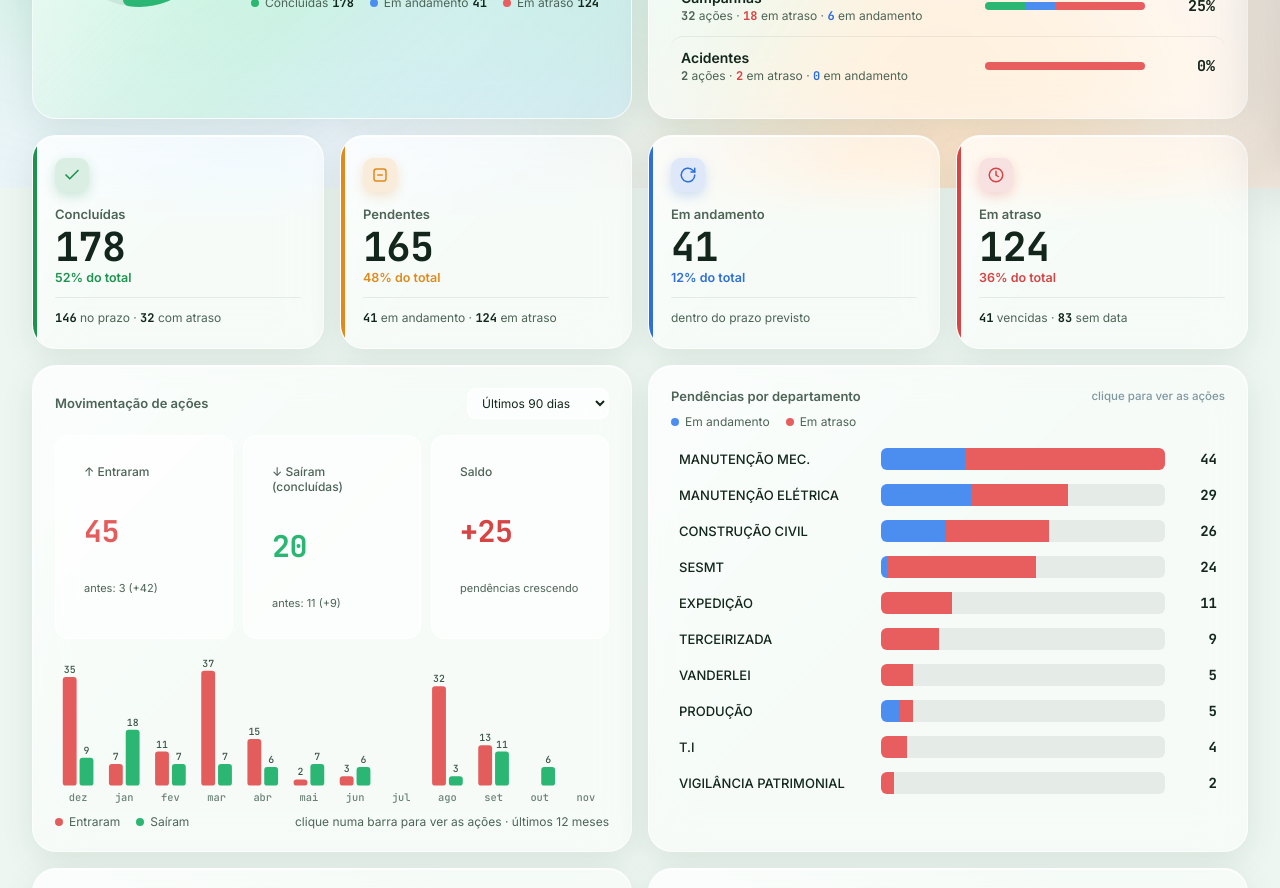
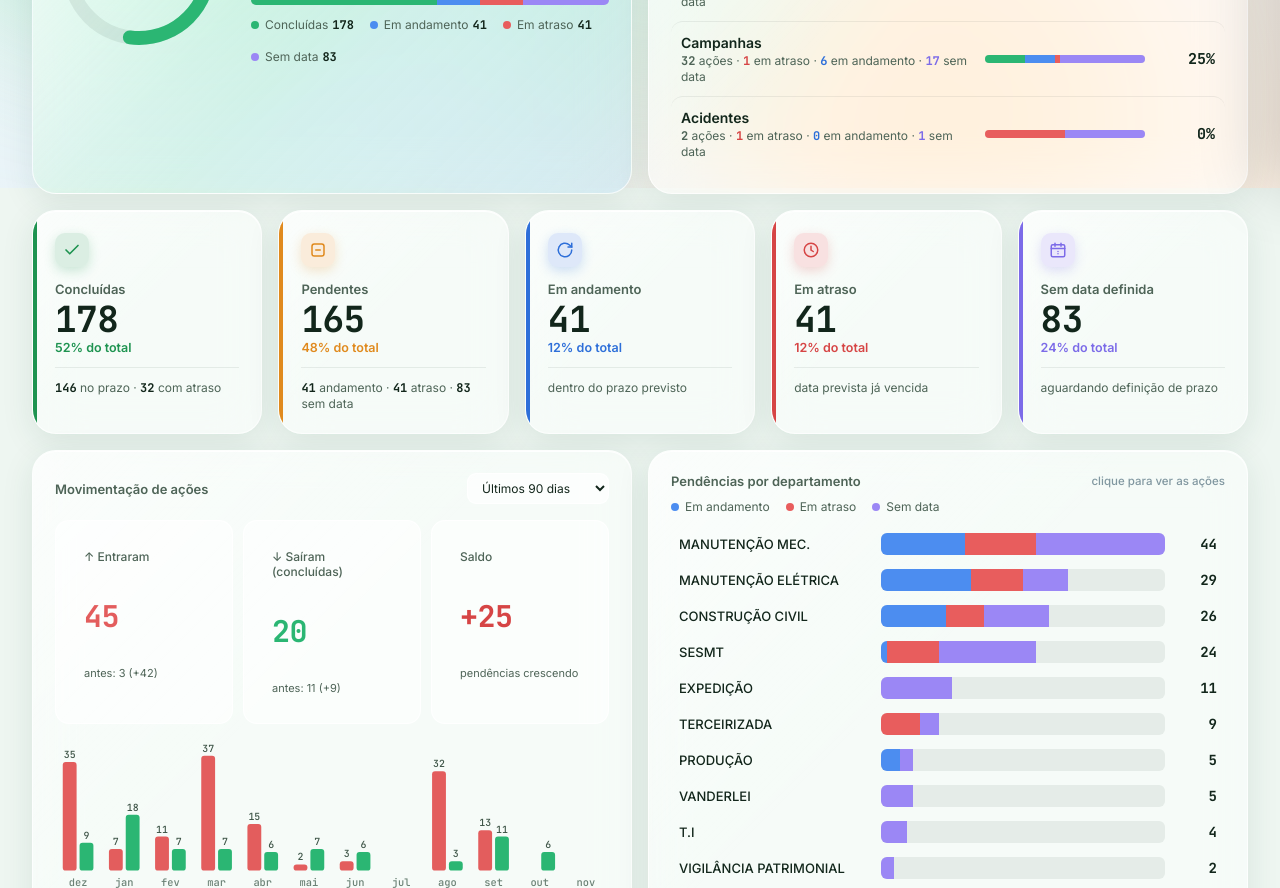
Before and after one commit to Geanfer10/Plano-Acoes-SESMT, a plain HTML site: page index.html in a window 1280 px wide. Shown: the part 612-1500 px from the top of the page. Drawn offline with Linux system fonts and the light colour scheme.

Commit message:
KPI próprio para ações sem data definida (separado de Em atraso)
Co-Authored-By: Claude Opus 5.5 <noreply@anthropic.com>
Claude-Session: https://claude.ai/code/session_01CJjUCdtFo1d9wSr2r7JDeQ

```diff
--- a/index.html
+++ b/index.html
@@ -352,6 +352,14 @@ svg:hover .barra:not(:hover) .bar{opacity:.55}
 .ty small{font-size:10.5px;color:var(--mute)}
 .locs{grid-template-columns:repeat(3,1fr)}
 @media(max-width:1180px){.locs{grid-template-columns:1fr 1fr}}
+
+.kpirow{display:grid;grid-template-columns:repeat(5,1fr);gap:16px}
+.kpirow .kpi{grid-column:auto}
+.kpirow .kpi .v{font-size:36px}
+@media(max-width:1180px){.kpirow{grid-template-columns:repeat(3,1fr)}}
+@media(max-width:640px){.kpirow{grid-template-columns:1fr 1fr}}
+
+.p-sd{background:rgba(124,107,232,.14);color:#6D5BD8}
 </style>
 </head>
 <body>
@@ -402,7 +410,7 @@ const ACOES = RAW.map(a => {
   if (t) s = (p && t > p) ? 'exec_atraso' : 'executada';
   else if (p) s = p < HOJE ? 'atrasada' : 'andamento';
   else s = 'sem_data';
-  const grupo = (s==='executada'||s==='exec_atraso') ? 'concluida' : s==='andamento' ? 'andamento' : 'atraso';
+  const grupo = (s==='executada'||s==='exec_atraso') ? 'concluida' : s==='andamento' ? 'andamento' : s==='sem_data' ? 'semdata' : 'atraso';
   const diasAtraso = s==='atrasada' ? Math.round((HOJE-p)/DIA) : null;
   return {...a, s, grupo, diasAtraso};
 });
@@ -416,7 +424,7 @@ const ORIGENS = {
 };
 const ABAS = [['geral','Visão geral'],['CIPA','CIPA'],['AUD','Auditoria Comportamental'],['COMITE','Comitê de Segurança'],['CAMPANHA','Campanhas'],['ACIDENTE','Acidentes']];
 const ABAS_ORIGEM = ABAS.slice(1).map(x=>x[0]);
-const COR = {concluida:'#2BB673', andamento:'#4C8DF0', atraso:'#E85D5D'};
+const COR = {concluida:'#2BB673', andamento:'#4C8DF0', atraso:'#E85D5D', semdata:'#9B87F5'};
 const STX = {executada:['Concluída','p-ok'], exec_atraso:['Concluída c/ atraso','p-ok'], andamento:['Em andamento','p-and'], atrasada:['Atrasada','p-atr'], sem_data:['Sem data definida','p-sd']};
 const MES = ['jan','fev','mar','abr','mai','jun','jul','ago','set','out','nov','dez'];
 const ICO = {
@@ -424,6 +432,7 @@ const ICO = {
   concluida:'<svg width="18" height="18" viewBox="0 0 24 24" fill="none" stroke="currentColor" stroke-width="2.2" stroke-linecap="round" stroke-linejoin="round"><path d="M20 6 9 17l-5-5"/></svg>',
   pendente:'<svg width="18" height="18" viewBox="0 0 24 24" fill="none" stroke="currentColor" stroke-width="2" stroke-linecap="round"><rect x="4" y="4" width="16" height="16" rx="3"/><path d="M9 12h6"/></svg>',
   andamento:'<svg width="18" height="18" viewBox="0 0 24 24" fill="none" stroke="currentColor" stroke-width="2" stroke-linecap="round"><path d="M21 12a9 9 0 1 1-3-6.7L21 8"/><path d="M21 3v5h-5"/></svg>',
+  semdata:'<svg width="18" height="18" viewBox="0 0 24 24" fill="none" stroke="currentColor" stroke-width="2" stroke-linecap="round"><rect x="3" y="5" width="18" height="16" rx="2"/><path d="M3 10h18M8 3v4M16 3v4"/><path d="M12 14v.01M12 17v.01"/></svg>',
   atraso:'<svg width="18" height="18" viewBox="0 0 24 24" fill="none" stroke="currentColor" stroke-width="2" stroke-linecap="round"><circle cx="12" cy="12" r="9"/><path d="M12 7v5l3 2"/></svg>'
 };
 
@@ -431,9 +440,9 @@ const esc = s => String(s??'').replace(/[&<>"]/g,c=>({'&':'&amp;','<':'&lt;','>'
 const fmt = s => s ? s.split('-').reverse().join('/') : '—';
 const pct = (a,b) => b ? Math.round(a*100/b) : 0;
 const cont = L => {
-  const c = {total:L.length, concluida:0, andamento:0, atraso:0, executada:0, exec_atraso:0, atrasada:0, sem_data:0};
+  const c = {total:L.length, concluida:0, andamento:0, atraso:0, semdata:0, executada:0, exec_atraso:0, atrasada:0, sem_data:0};
   L.forEach(a => { c[a.grupo]++; if(a.s!=='andamento') c[a.s]++; });
-  c.pendente = c.andamento + c.atraso; return c;
+  c.pendente = c.andamento + c.atraso + c.semdata; return c;
 };
 
 let aba = 'geral', periodo = 90;
@@ -490,8 +499,8 @@ function hero(L,c){
     <div class="hero">${ring(pct(c.concluida,c.total))}
       <div><div class="lbl">${tit}${tf}</div><div class="big num">${c.total}</div>
       <div class="cap">${c.concluida} concluídas · ${c.pendente} pendentes</div>
-      <div class="stack">${['concluida','andamento','atraso'].map(g=>`<span style="width:${pct(c[g],c.total)}%;background:${COR[g]}"></span>`).join('')}</div>
-      <div class="leg"><span><i style="background:${COR.concluida}"></i>Concluídas<b>${c.concluida}</b></span><span><i style="background:${COR.andamento}"></i>Em andamento<b>${c.andamento}</b></span><span><i style="background:${COR.atraso}"></i>Em atraso<b>${c.atraso}</b></span></div>
+      <div class="stack">${['concluida','andamento','atraso','semdata'].map(g=>`<span style="width:${pct(c[g],c.total)}%;background:${COR[g]}"></span>`).join('')}</div>
+      <div class="leg"><span><i style="background:${COR.concluida}"></i>Concluídas<b>${c.concluida}</b></span><span><i style="background:${COR.andamento}"></i>Em andamento<b>${c.andamento}</b></span><span><i style="background:${COR.atraso}"></i>Em atraso<b>${c.atraso}</b></span><span><i style="background:${COR.semdata}"></i>Sem data<b>${c.semdata}</b></span></div>
       </div></div></div>`;
 }
 
@@ -506,11 +515,13 @@ function kpis(c){
   return kpi('concluida','Concluídas',c.concluida,'var(--ok)',pct(c.concluida,c.total)+'% do total',
       `<b>${c.executada}</b> no prazo · <b>${c.exec_atraso}</b> com atraso`,'concluida')
    + kpi('pendente','Pendentes',c.pendente,'#E08A1E',pct(c.pendente,c.total)+'% do total',
-      `<b>${c.andamento}</b> em andamento · <b>${c.atraso}</b> em atraso`,'pendente')
+      `<b>${c.andamento}</b> andamento · <b>${c.atraso}</b> atraso · <b>${c.semdata}</b> sem data`,'pendente')
    + kpi('andamento','Em andamento',c.andamento,'var(--and)',pct(c.andamento,c.total)+'% do total',
       `dentro do prazo previsto`,'andamento')
    + kpi('atraso','Em atraso',c.atraso,'var(--atr)',pct(c.atraso,c.total)+'% do total',
-      `<b>${c.atrasada}</b> vencidas · <b>${c.sem_data}</b> sem data`,'atraso');
+      `data prevista já vencida`,'atraso')
+   + kpi('semdata','Sem data definida',c.semdata,'#7C6BE8',pct(c.semdata,c.total)+'% do total',
+      `aguardando definição de prazo`,'semdata');
 }
 
 function comissoes(){
@@ -520,8 +531,8 @@ function comissoes(){
       const tab = ABAS_ORIGEM.includes(k);
       return `<div class="org click" ${tab?`data-tab="${k}"`:`data-origem="${k}"`}>
         <div><div class="t">${ORIGENS[k].nome}</div>
-        <div class="s"><b>${c.total}</b> ações · <b style="color:var(--atr)">${c.atraso}</b> em atraso · <b style="color:var(--and)">${c.andamento}</b> em andamento</div></div>
-        <div class="mini">${['concluida','andamento','atraso'].map(g=>`<span style="width:${pct(c[g],c.total)}%;background:${COR[g]}"></span>`).join('')}</div>
+        <div class="s"><b>${c.total}</b> ações · <b style="color:var(--atr)">${c.atraso}</b> em atraso · <b style="color:var(--and)">${c.andamento}</b> em andamento · <b style="color:#7C6BE8">${c.semdata}</b> sem data</div></div>
+        <div class="mini">${['concluida','andamento','atraso','semdata'].map(g=>`<span style="width:${pct(c[g],c.total)}%;background:${COR[g]}"></span>`).join('')}</div>
         <div class="pc" title="concluído">${pct(c.concluida,c.total)}%</div></div>`; }).join('')}
   </div>`;
 }
@@ -565,14 +576,14 @@ function movimentacao(L){
 }
 
 function departamentos(L, span){
-  const g={}; L.forEach(a=>{ const x=(g[a.dep]??={concluida:0,andamento:0,atraso:0,pend:0,t:0}); x[a.grupo]++; x.t++; if(a.grupo!=='concluida') x.pend++; });
+  const g={}; L.forEach(a=>{ const x=(g[a.dep]??={concluida:0,andamento:0,atraso:0,semdata:0,pend:0,t:0}); x[a.grupo]++; x.t++; if(a.grupo!=='concluida') x.pend++; });
   const arr = Object.entries(g).filter(([,v])=>v.pend).sort((a,b)=>b[1].pend-a[1].pend||b[1].atraso-a[1].atraso).slice(0,10);
   const mx = Math.max(1,...arr.map(x=>x[1].pend));
   return `<div class="tile ${span}"><h3>Pendências por departamento <small>clique para ver as ações</small></h3>
-    <div class="leg" style="color:var(--sub);margin:-6px 0 12px"><span><i style="background:${COR.andamento}"></i>Em andamento</span><span><i style="background:${COR.atraso}"></i>Em atraso</span></div>
+    <div class="leg" style="color:var(--sub);margin:-6px 0 12px"><span><i style="background:${COR.andamento}"></i>Em andamento</span><span><i style="background:${COR.atraso}"></i>Em atraso</span><span><i style="background:${COR.semdata}"></i>Sem data</span></div>
     ${arr.length ? arr.map(([d,v])=>`<div class="dp" data-dep="${esc(d)}" title="${esc(d)}">
       <div class="n">${esc(d)}</div>
-      <div class="b"><span style="width:${v.andamento*100/mx}%;background:${COR.andamento}"></span><span style="width:${v.atraso*100/mx}%;background:${COR.atraso}"></span></div>
+      <div class="b"><span style="width:${v.andamento*100/mx}%;background:${COR.andamento}"></span><span style="width:${v.atraso*100/mx}%;background:${COR.atraso}"></span><span style="width:${v.semdata*100/mx}%;background:${COR.semdata}"></span></div>
       <div class="v">${v.pend}</div></div>`).join('') : '<div class="empty">Nenhuma pendência 🎉</div>'}
   </div>`;
 }
@@ -628,9 +639,9 @@ function locaisTile(L, span){
   const arr = Object.entries(g).sort((a,b)=>b[1].length-a[1].length).slice(0,10);
   const mx = Math.max(1,...arr.map(x=>x[1].length));
   return `<div class="tile ${span}"><h3>Pendências por local da fábrica <small>top 10 · clique para ver</small></h3>
-    <div class="locs">${arr.length ? arr.map(([l,it])=>{ const at=it.filter(a=>a.grupo==='atraso').length;
+    <div class="locs">${arr.length ? arr.map(([l,it])=>{ const at=it.filter(a=>a.grupo==='atraso').length, sd=it.filter(a=>a.grupo==='semdata').length;
       return `<div class="loc" data-local="${esc(l)}"><div class="ln"><span>${esc(l)}</span><b class="num">${it.length}</b></div>
-        <div class="lb"><span style="width:${(it.length-at)*100/mx}%;background:${COR.andamento}"></span><span style="width:${at*100/mx}%;background:${COR.atraso}"></span></div></div>`; }).join('')
+        <div class="lb"><span style="width:${(it.length-at-sd)*100/mx}%;background:${COR.andamento}"></span><span style="width:${at*100/mx}%;background:${COR.atraso}"></span><span style="width:${sd*100/mx}%;background:${COR.semdata}"></span></div></div>`; }).join('')
       : '<div class="empty">Nenhuma pendência 🎉</div>'}</div>
   </div>`;
 }
@@ -717,7 +728,7 @@ function render(){
     <section class="bento">
       ${hero(L,c)}
       ${geral ? comissoes() : movimentacao(escopoAba())}
-      ${kpis(c)}
+      <div class="kpirow c12">${kpis(c)}</div>
       ${geral ? movimentacao(escopoAba()) : ''}
       ${departamentos(L, geral ? 'c6' : 'c7')}
       ${geral ? '' : atencao(L,'c5')}
@@ -729,8 +740,8 @@ function render(){
     <div class="foot">Critérios iguais aos da planilha (coluna STATUS), recalculados com a data de hoje:
       <b>Concluída</b> = tem data de término (no prazo ou com atraso) ·
       <b>Em andamento</b> = sem término e data prevista ainda não venceu ·
-      <b>Em atraso</b> = data prevista vencida ou sem data definida ·
-      <b>Pendentes</b> = em andamento + em atraso ·
+      <b>Em atraso</b> = data prevista vencida · <b>Sem data definida</b> = prazo ainda não definido ("FALTA DEFINIR DATA") ·
+      <b>Pendentes</b> = em andamento + em atraso + sem data ·
       <b>Entraram</b> pela data de origem · <b>Saíram</b> pela data de término · Inclui o histórico da aba CONCLUÍDOS.</div>`;
 
   document.querySelectorAll('[data-open]').forEach(el => el.onclick = () => abrir(el.dataset.open));
@@ -759,11 +770,11 @@ function render(){
 const SIT = {todas:'Todas', abertas:'Abertas', concluidas:'Concluídas'};
 function abrir(tipo, dep=''){
   const L = escopo();
-  const nomes = {todas:'Todas as ações', concluida:'Ações concluídas', pendente:'Ações pendentes', andamento:'Ações em andamento', atraso:'Ações em atraso'};
+  const nomes = {todas:'Todas as ações', concluida:'Ações concluídas', pendente:'Ações pendentes', andamento:'Ações em andamento', atraso:'Ações em atraso', semdata:'Ações sem data definida'};
   let base = L, sit = 'todas';
   if(tipo==='concluida') sit='concluidas';
   else if(tipo==='pendente') sit='abertas';
-  else if(tipo==='andamento'||tipo==='atraso') base = L.filter(a=>a.grupo===tipo);
+  else if(tipo==='andamento'||tipo==='atraso'||tipo==='semdata') base = L.filter(a=>a.grupo===tipo);
   gaveta(nomes[tipo], base, sit, dep);
 }
 function gaveta(titulo, base, sit, dep){
```
